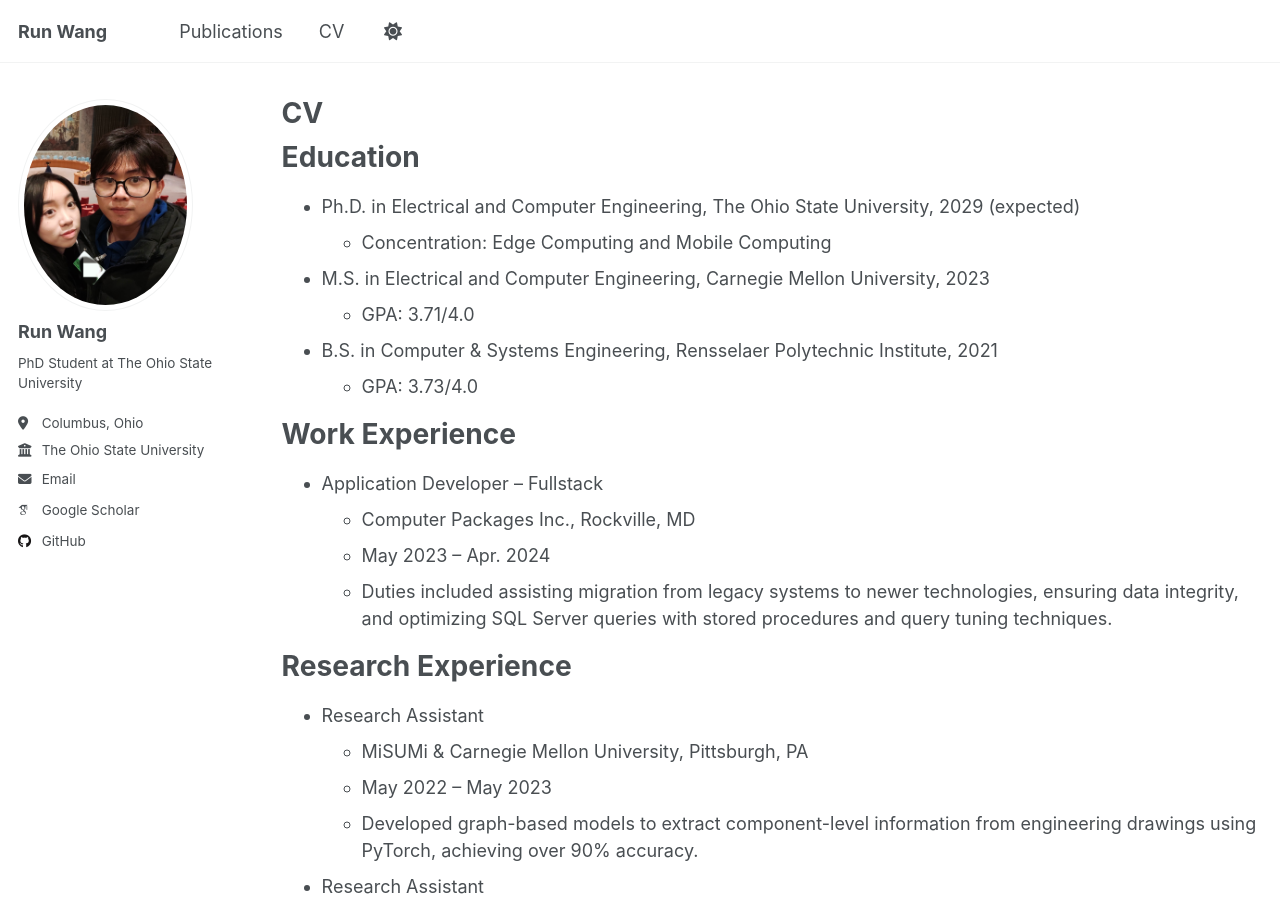
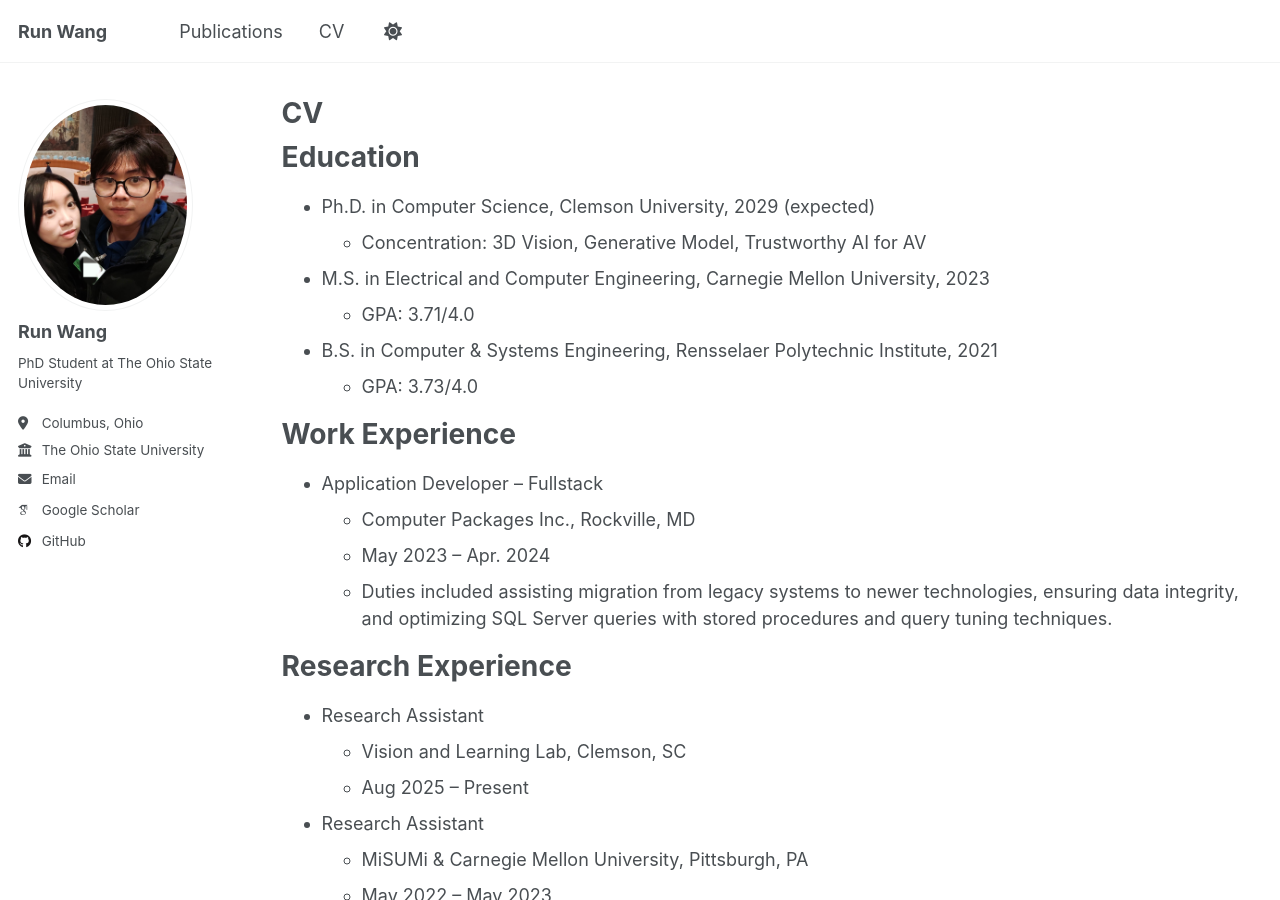
Before and after one commit to RunWang123/RunWang123.github.io, a Jekyll site: the page built from _pages/cv.md, in a window 1280 px wide and 900 px high. Built offline with Jekyll 4.4.1, drawn with Linux system fonts in a browser that asks for light colours; some web fonts are replaced.

Commit message:
Revise education and research experience details
Updated educational background and research experience sections.

```diff
--- a/_pages/cv.md
+++ b/_pages/cv.md
@@ -11,8 +11,8 @@ redirect_from:
 
 Education
 ======
-* Ph.D. in Electrical and Computer Engineering, The Ohio State University, 2029 (expected)
-  * Concentration: Edge Computing and Mobile Computing
+* Ph.D. in Computer Science, Clemson University, 2029 (expected)
+  * Concentration: 3D Vision, Generative Model, Trustworthy AI for AV
 * M.S. in Electrical and Computer Engineering, Carnegie Mellon University, 2023
   * GPA: 3.71/4.0
 * B.S. in Computer & Systems Engineering, Rensselaer Polytechnic Institute, 2021
@@ -27,6 +27,11 @@ Work Experience
 
 Research Experience
 ======
+
+* Research Assistant
+  * Vision and Learning Lab, Clemson, SC
+  * Aug 2025 – Present
+
 * Research Assistant
   * MiSUMi & Carnegie Mellon University, Pittsburgh, PA
   * May 2022 – May 2023
```
